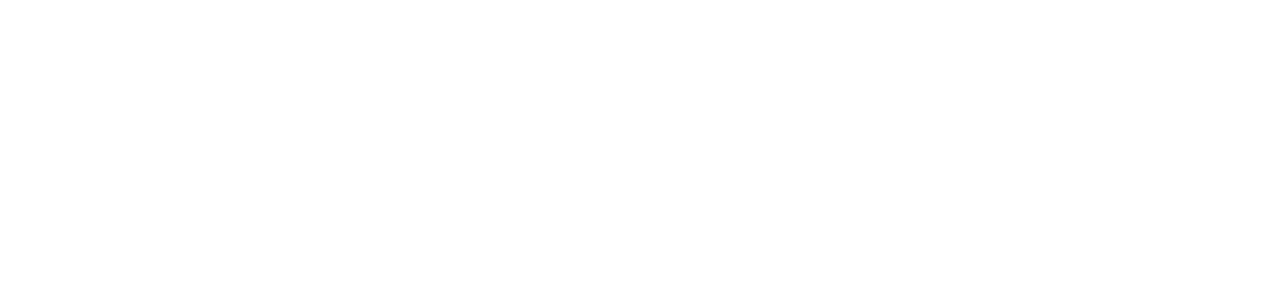
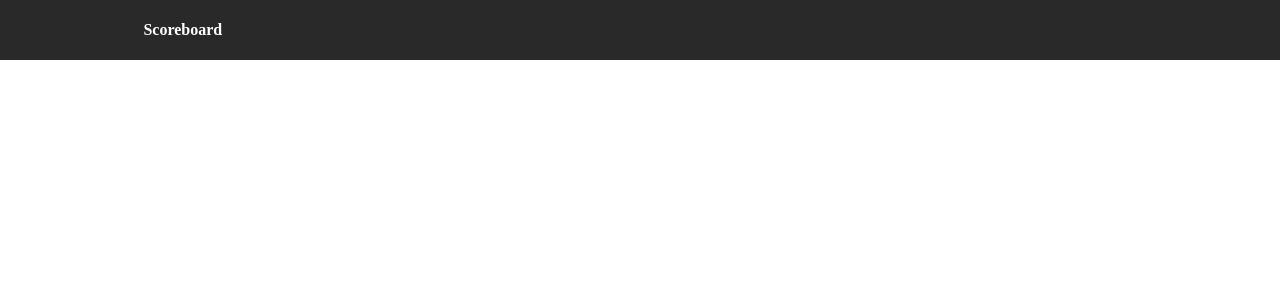
Before and after one commit to naberin/oracle.cloud.native.frontend, a Vue app in the folder portal/: page / in a window 1280 px wide. Shown: the top 300 px of the page. Built offline with nearby package versions, Linux system fonts and the light colour scheme.

Commit message:
Added Header to main

```diff
--- a/portal/src/App.vue
+++ b/portal/src/App.vue
@@ -1,15 +1,85 @@
 <template>
-  <div id="app">
-  </div>
+  <main id="app">
+    <Header/>
+  </main>
 </template>
 
 <script>
 
+import Header from "@/components/Header";
 export default {
   name: 'App',
-  components: {}
+  components: {Header}
 }
 </script>
 
 <style>
+
+html, body {
+  height: 100%;
+  width: 100%;
+  padding: 0;
+  margin: 0;
+}
+
+div {
+  box-sizing: border-box;
+}
+
+.flex {
+  display: flex;
+}
+.flex.flex-row {
+  flex-direction: row;
+}
+.flex.flex-col {
+  flex-direction: column;
+}
+.flex.justify-center {
+  justify-content: center;
+}
+.flex.justify-between {
+  justify-content: space-between;
+}
+
+@media only screen and (max-width: 499px) {
+  .container {
+    max-width: 99%;
+  }
+}
+
+@media only screen and (min-width: 500px) {
+  .container {
+    max-width: 94%;
+  }
+}
+
+@media only screen and (min-width: 700px) {
+  .container {
+    max-width: 82%;
+  }
+}
+
+@media only screen and (min-width: 1100px) {
+  .container {
+    max-width: 79%;
+  }
+}
+
+@media only screen and (min-width: 1500px) {
+  .container {
+    max-width: 77%;
+  }
+}
+
+@media only screen and (min-width: 1900px) {
+  .container {
+    max-width: 75%;
+  }
+}
+
+.container {
+  margin: 0 auto;
+}
+
 </style>
```
